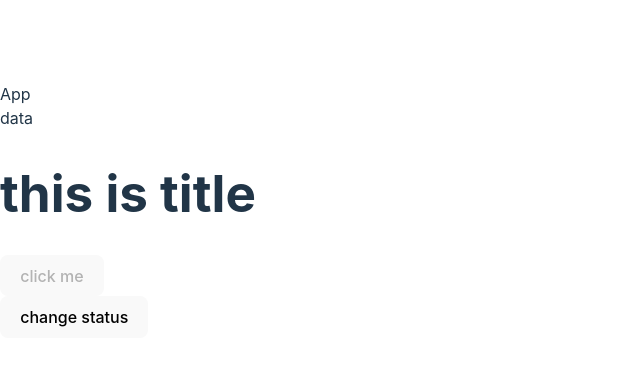
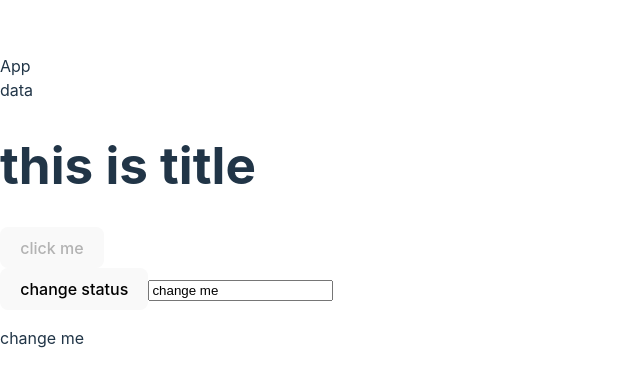
Before and after one commit to JakariaJishan/Playing-with-Typescript, a React (Vite) app: page / in a window 1280 px wide. Shown: the part 190-576 px from the top of the page, without its empty margins (0-640 px from the left). Built offline with nearby package versions, Linux system fonts and the light colour scheme.

Commit message:
Types for DOM element

```diff
--- a/src/components/Posts/PostList.tsx
+++ b/src/components/Posts/PostList.tsx
@@ -4,12 +4,18 @@ import PostCard from "./PostCard";
 const PostList = () => {
   type status = "success" | "pending" | "failure";
   const [value, setValue] = useState<status>("success");
+  const [inputVal, setInputVal] = useState("change me");
 
+  const handleChange = (e: React.ChangeEvent<HTMLInputElement>) => {
+    setInputVal(e.target.value);
+  };
   return (
     <div>
       data
       <PostCard title="this is title" disabled={true} />
       <button onClick={() => setValue("failure")}>change status</button>
+      <input value={inputVal} onChange={handleChange} />
+      <p>{inputVal}</p>
     </div>
   );
 };
```
